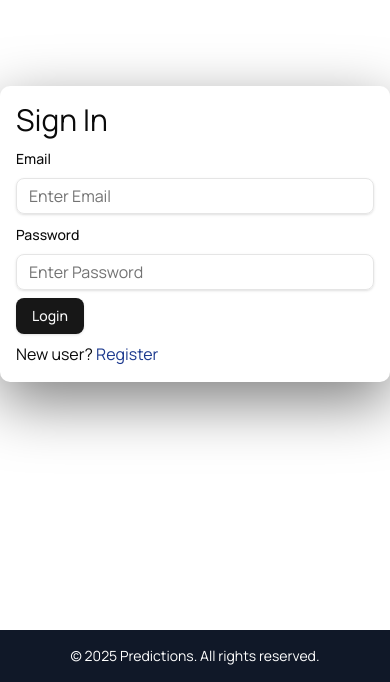
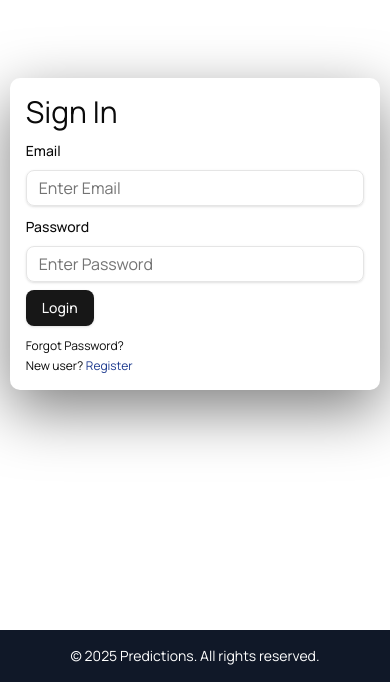
Before and after one commit to lilmeezyd/predictions, a React (Vite) app in the folder frontend/: page / in a window 390 px wide. Shown: the part 162-844 px from the top of the page. Built offline with nearby package versions, Linux system fonts and the light colour scheme; no server answers.

Commit message:
resized on mobile devices

```diff
--- a/frontend/src/components/Login.jsx
+++ b/frontend/src/components/Login.jsx
@@ -39,7 +39,7 @@ const Login = (props) => {
     }
   };
   return (
-    <div className="w-[100%] md:w-[80%] p-4 shadow-[0_20px_60px_rgba(0,0,0,0.5)] rounded-lg">
+    <div className="w-[95%] md:w-[80%] p-4 shadow-[0_20px_60px_rgba(0,0,0,0.5)] rounded-lg">
       <h1 className="text-3xl mb-2">Sign In</h1>
       <form onSubmit={onSubmit}>
         <div>
@@ -72,7 +72,8 @@ const Login = (props) => {
           </Button>
         </div>
       </form>
-      <div>
+      <div className="text-xs py-1">Forgot Password?</div>
+      <div className="text-xs">
         New user?&nbsp;
         <span className="home-link text-blue-900" onClick={registerView}>
           Register
--- a/frontend/src/components/Register.jsx
+++ b/frontend/src/components/Register.jsx
@@ -57,7 +57,7 @@ const Register = (props) => {
     setDetails((prev) => ({ ...prev, [e.target.name]: e.target.value }));
   };
   return (
-    <div className="w-[100%] md:w-[80%] p-4 shadow-[0_20px_60px_rgba(0,0,0,0.5)] rounded-lg">
+    <div className="w-[95%] md:w-[80%] p-4 shadow-[0_20px_60px_rgba(0,0,0,0.5)] rounded-lg">
       <h1 className="text-3xl mb-2">Register</h1>
       <form onSubmit={onSubmit}>
         <div>
@@ -129,7 +129,7 @@ const Register = (props) => {
           <Button type="submit">Register</Button>
         </div>
       </form>
-      <div>
+      <div className="text-xs">
         Have an account?&nbsp;
         <span className="home-link text-blue-90" onClick={loginView}>
           Login
```
